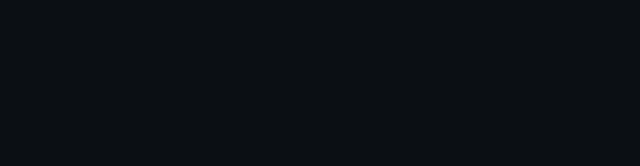
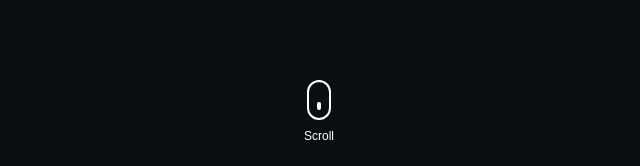
Before and after one commit to JoaoCorreia00/Portfolio, a Next.js app: page / in a window 1280 px wide. Shown: the part 634-800 px from the top of the page, without its empty margins (321-961 px from the left). Built offline with nearby package versions, Linux system fonts and the light colour scheme.

Commit message:
Fade out scroll hint on scroll

```diff
--- a/app/page.tsx
+++ b/app/page.tsx
@@ -13,11 +13,24 @@ export default function Home() {
   const [isLoading, setIsLoading] = useState(true);
   const [typedText, setTypedText] = useState("J");
   const [isTypingDone, setIsTypingDone] = useState(false);
+  const [hasScrolled, setHasScrolled] = useState(false);
 
   useEffect(() => {
     const timer = setTimeout(() => setIsLoading(false), 4500);
     return () => clearTimeout(timer);
   }, []);
+
+  // Detect scroll to fade out hint
+  useEffect(() => {
+    const handleScroll = () => {
+      if (window.scrollY > 50 && !hasScrolled) {
+        setHasScrolled(true);
+      }
+    };
+
+    window.addEventListener("scroll", handleScroll, { passive: true });
+    return () => window.removeEventListener("scroll", handleScroll);
+  }, [hasScrolled]);
 
   // Start typing animation once loader is gone
   useEffect(() => {
@@ -124,12 +137,12 @@ export default function Home() {
                 </motion.p>
               </div>
 
-              {/* Bottom Scroll Hint */}
+              {/* Bottom Scroll Hint - fades out on scroll */}
               <motion.div
-                className="absolute bottom-8 left-1/2 transform -translate-x-1/2 text-white"
+                className="fixed bottom-8 left-1/2 transform -translate-x-1/2 text-white z-50 pointer-events-none"
                 initial={{ opacity: 0 }}
-                animate={{ opacity: 1 }}
-                transition={{ duration: 1, delay: 2.5 }}
+                animate={{ opacity: hasScrolled ? 0 : 1 }}
+                transition={{ duration: 0.5 }}
               >
                 <motion.div
                   className="flex flex-col items-center"
```
